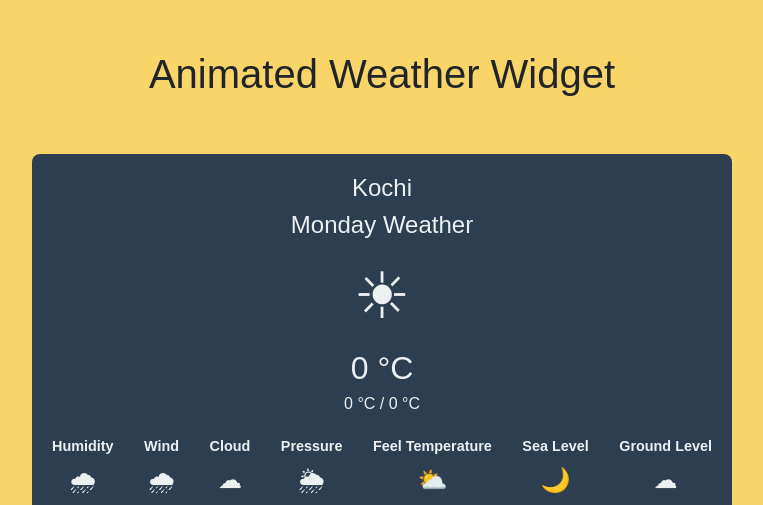
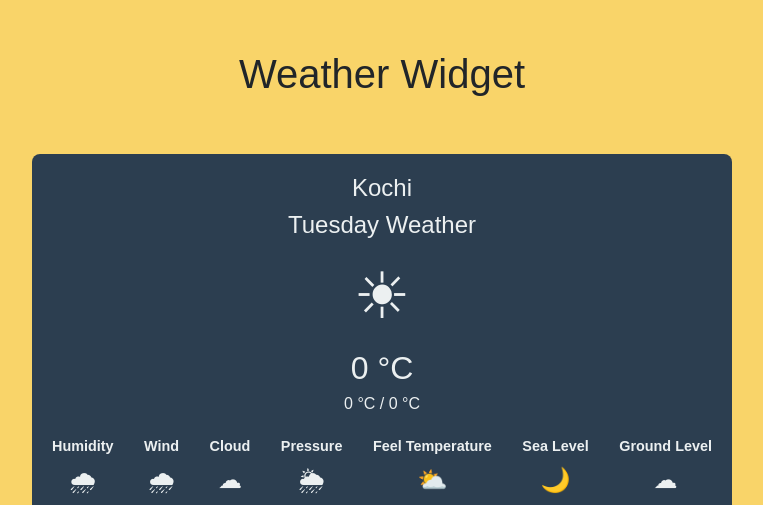
Before and after one commit to ShinoKThankachan/Weather_api, a Django app: page / in a window 1280 px wide. Shown: the top 505 px of the page, without its empty margins (258-1021 px from the left). Run offline with Django 5.2, Linux system fonts and the light colour scheme; data that the repository does not hold is empty.

Commit message:
files added

```diff
--- a/project/templates/index.html
+++ b/project/templates/index.html
@@ -55,10 +55,10 @@
     </style>
 </head>
 <body>
-    <h1>Animated Weather Widget</h1><br><br>
+    <h1>Weather Widget</h1><br><br>
     <div class="widget">
         <h1>{{data.city}}</h1>
-        <h1>Monday Weather</h1>
+        <h1>Tuesday Weather</h1>
         <div class="weather-icon">☀</div>
         <div class="temp">{{data.temperature_celsius}} °C</div>
         <div>{{data.temp_min_celsius}} °C / {{data.temp_max_celsius}} °C</div>
```
